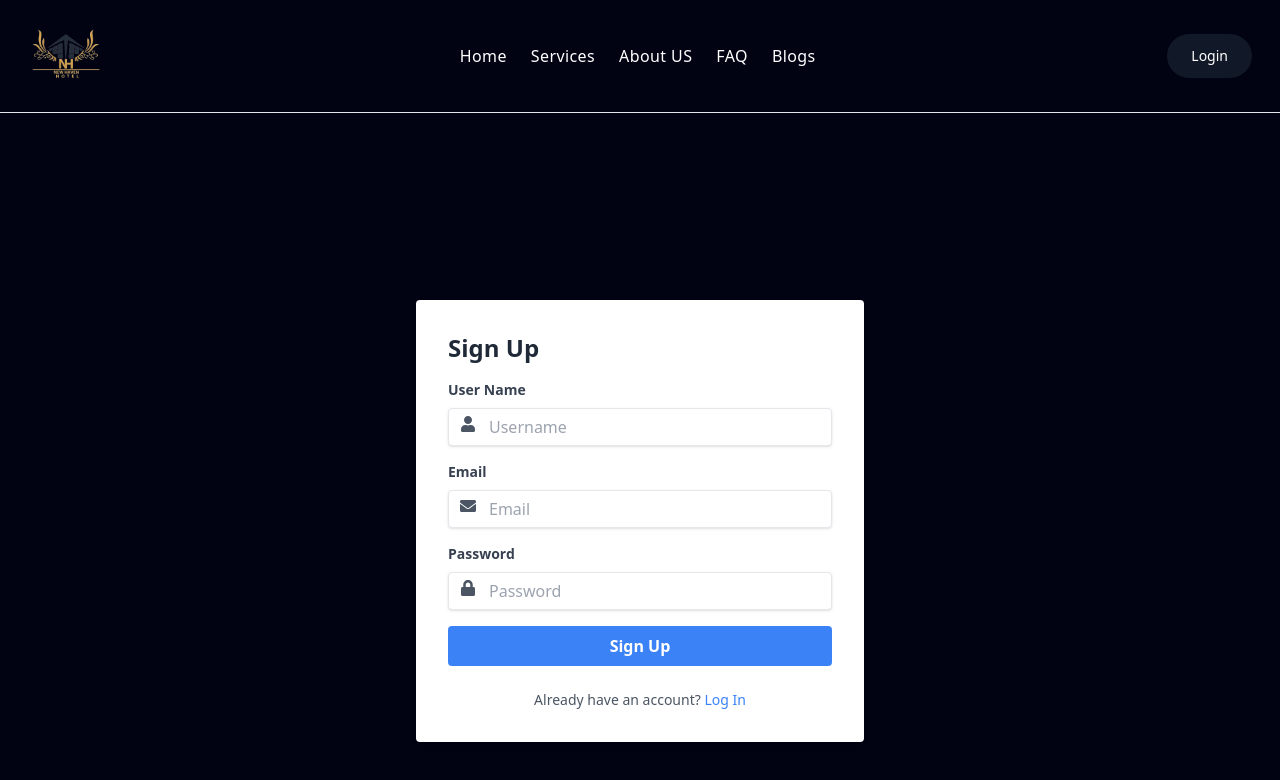
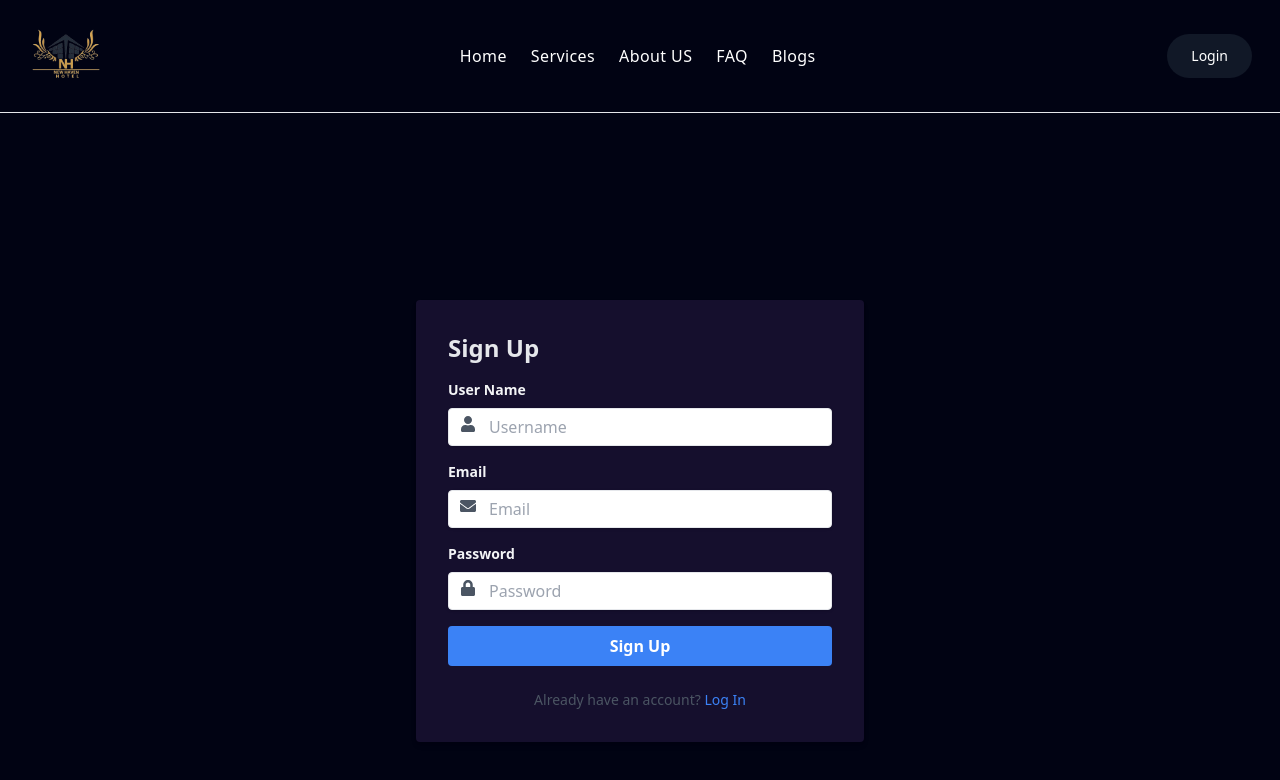
Before and after one commit to leoarafat/booking-rooms-client, a Next.js app: page /signup in a window 1280 px wide. Shown: the top 780 px of the page. Built offline with nearby package versions, Linux system fonts and the light colour scheme; no server answers.

Commit message:
update login and signup page

```diff
--- a/src/app/activate_user/page.tsx
+++ /dev/null
@@ -1,25 +0,0 @@
-import ActivationPage from "@/components/Authentication/ActivationPage";
-import Header from "@/components/layouts/Header";
-import Heading from "@/utils/Heading";
-
-import { Metadata } from "next";
-
-export const metadata: Metadata = {
-  title: "HotelHaven | Activate User",
-};
-
-const Login = () => {
-  return (
-    <>
-      <Heading
-        title="HotelHaven || Active Account"
-        description="HotelHaven is booking platform"
-        keywords="Hotel, Property, Du Plex"
-      />
-      <Header />
-      <ActivationPage />
-    </>
-  );
-};
-
-export default Login;
--- a/src/components/Authentication/LoginPage.tsx
+++ b/src/components/Authentication/LoginPage.tsx
@@ -44,12 +44,12 @@ function LoginPage() {
 
   return (
     <div className="min-h-screen flex items-center justify-center ">
-      <div className="bg-white p-8 rounded shadow-md w-full max-w-md">
-        <h2 className="text-2xl text-gray-800 font-bold mb-4">Log In</h2>
+      <div className="bg-[#150F2D] p-8 rounded shadow-md w-full max-w-md">
+        <h2 className="text-2xl text-gray-100 font-bold mb-4">Log In</h2>
         <form onSubmit={handleSubmit(onSubmit)}>
           <div className="mb-4 relative">
             <label
-              className="block text-gray-700 text-sm font-semibold mb-2"
+              className="block text-gray-100 text-sm font-semibold mb-2"
               htmlFor="email"
             >
               Email
@@ -76,7 +76,7 @@ function LoginPage() {
           </div>
           <div className="mb-4 relative">
             <label
-              className="block text-gray-700 text-sm font-semibold mb-2"
+              className="block text-gray-100 text-sm font-semibold mb-2"
               htmlFor="password"
             >
               Password
@@ -110,7 +110,7 @@ function LoginPage() {
             </button>
           </div>
         </form>
-        <p className="text-gray-600 text-sm text-center">
+        <p className="text-gray-500 text-sm text-center">
           Don't have an account?{" "}
           <Link href="/signup" passHref>
             <span className="text-blue-500 hover:underline">Sign Up</span>
--- a/src/components/Authentication/SignUpPage.tsx
+++ b/src/components/Authentication/SignUpPage.tsx
@@ -39,12 +39,12 @@ function SignUpPage() {
 
   return (
     <div className="flex h-screen items-center justify-center ">
-      <div className="bg-white shadow-md rounded w-full max-w-md p-8">
-        <h2 className="text-2xl text-gray-800 font-bold mb-4">Sign Up</h2>
+      <div className="bg-[#150F2D] shadow-md rounded w-full max-w-md p-8">
+        <h2 className="text-2xl text-gray-200 font-bold mb-4">Sign Up</h2>
         {/* Name */}
         <div className="mb-4 relative">
           <label
-            className="block text-gray-700 text-sm font-semibold mb-2"
+            className="block text-gray-100 text-sm font-semibold mb-2"
             htmlFor="name"
           >
             User Name
@@ -73,7 +73,7 @@ function SignUpPage() {
         <form onSubmit={handleSubmit(onSubmit)}>
           <div className="mb-4 relative">
             <label
-              className="block text-gray-700 text-sm font-semibold mb-2"
+              className="block text-gray-100 text-sm font-semibold mb-2"
               htmlFor="email"
             >
               Email
@@ -100,7 +100,7 @@ function SignUpPage() {
           </div>
           <div className="mb-4 relative">
             <label
-              className="block text-gray-700 text-sm font-semibold mb-2"
+              className="block text-gray-100 text-sm font-semibold mb-2"
               htmlFor="password"
             >
               Password
```
